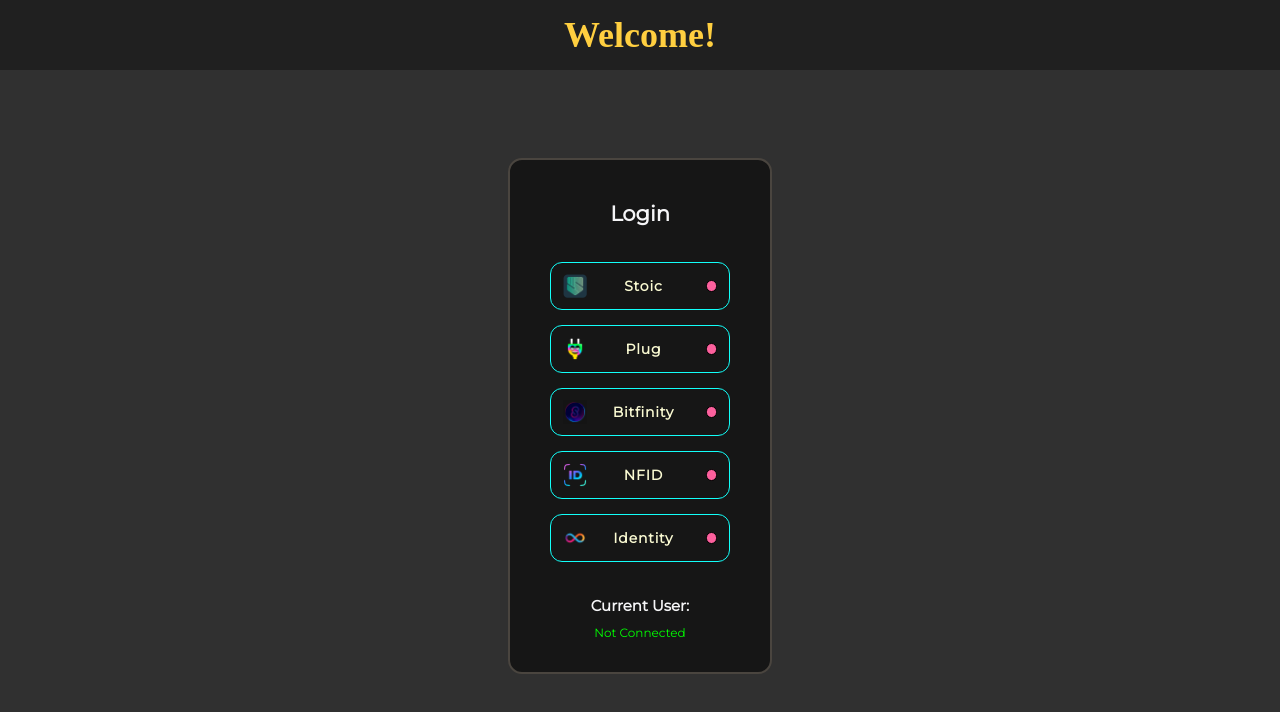
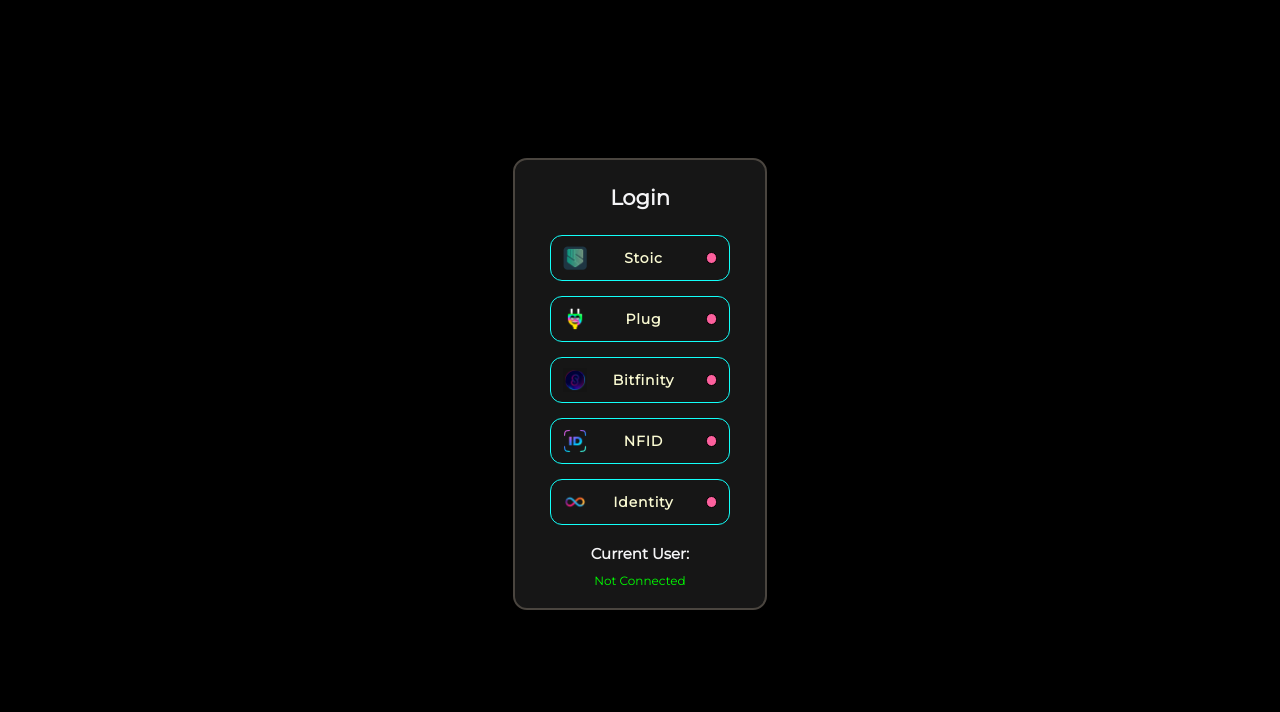
Before and after one commit to id-daniel-mccoy/ic-auth, a React (Vite) app: page / in a window 1280 px wide. Shown: the top 712 px of the page. Built offline with nearby package versions, Linux system fonts and the light colour scheme.

Commit message:
Updated dfinity packages, updated dfx and npm command structure, prepped for modularization.

```diff
--- a/dfx.json
+++ b/dfx.json
@@ -15,7 +15,7 @@
       "packtool": ""
     }
   },
-  "dfx": "0.11.2",
+  "dfx": "0.15.1",
   "networks": {
     "local": {
       "bind": "127.0.0.1:8000",
--- a/frontend/assets/index.css
+++ b/frontend/assets/index.css
@@ -1,7 +1,7 @@
 @import url('https://fonts.googleapis.com/css?family=Montserrat');
 
 html {
-    background-color: #303030;
+    background-color: #000;
 }
 
 .app {
@@ -18,7 +18,8 @@
     height: 70px;
     width: 100%;
     background-color: #202020;
-    display: flex;
+    /* display: flex; */
+    display: none;
     flex-direction: row;
     justify-content: center;
     align-items: center;
@@ -33,7 +34,7 @@
     display: flex;
     flex-direction: column;
     align-items: center;
-    padding: 20px;
+    padding: 15px;
     font-size: 18px;
     color: #f5f5f7;
     background-color: #161616;
@@ -42,12 +43,16 @@
     font-family: 'Montserrat';
 }
 
+.content h3 {
+    margin: 10px;
+}
+
 button {
     background: none;
     border: 1px solid #12fff9;
     border-radius: 12px;
     width: 180px;
-    height: 48px;
+    height: 46px;
     font-size: 14px;
     font-weight: bold;
     letter-spacing: 0.8px;
@@ -93,13 +98,16 @@
 
 .content h5 {
     margin-bottom: 10px;
+    margin-top: 10px;
 }
 
 .data {
+    width: 100%;
     text-align: center;
     color: lime;
     font-size: 12px;
     margin-top: 0;
+    margin-bottom: 5px;;
 }
 
 .walletContainer {
--- a/frontend/components/Infinity.tsx
+++ b/frontend/components/Infinity.tsx
@@ -31,6 +31,7 @@
       changeProvider(theUserPrincipal);
       infinityStatus.current!.style.backgroundColor = "#42ff0f";
       setInfinityButtonText("Connected!");
+      setLoggedIn(true);
       buttonState.current!.disabled = true;
     }
   }
--- a/index.html
+++ b/index.html
@@ -4,7 +4,7 @@
   <meta charset="UTF-8" />
   <link rel="icon" type="image/png" href="/frontend/assets/favicon.png" />
   <meta name="viewport" content="width=device-width, initial-scale=1.0" />
-  <title>Wallet Testing</title>
+  <title>Login Template</title>
 </head>
 <body>
 <div id="root"></div>
```
Also changed, not shown: package.json (+9 -8 lines), 2 other files (tests, documents, lock files or other folders).
